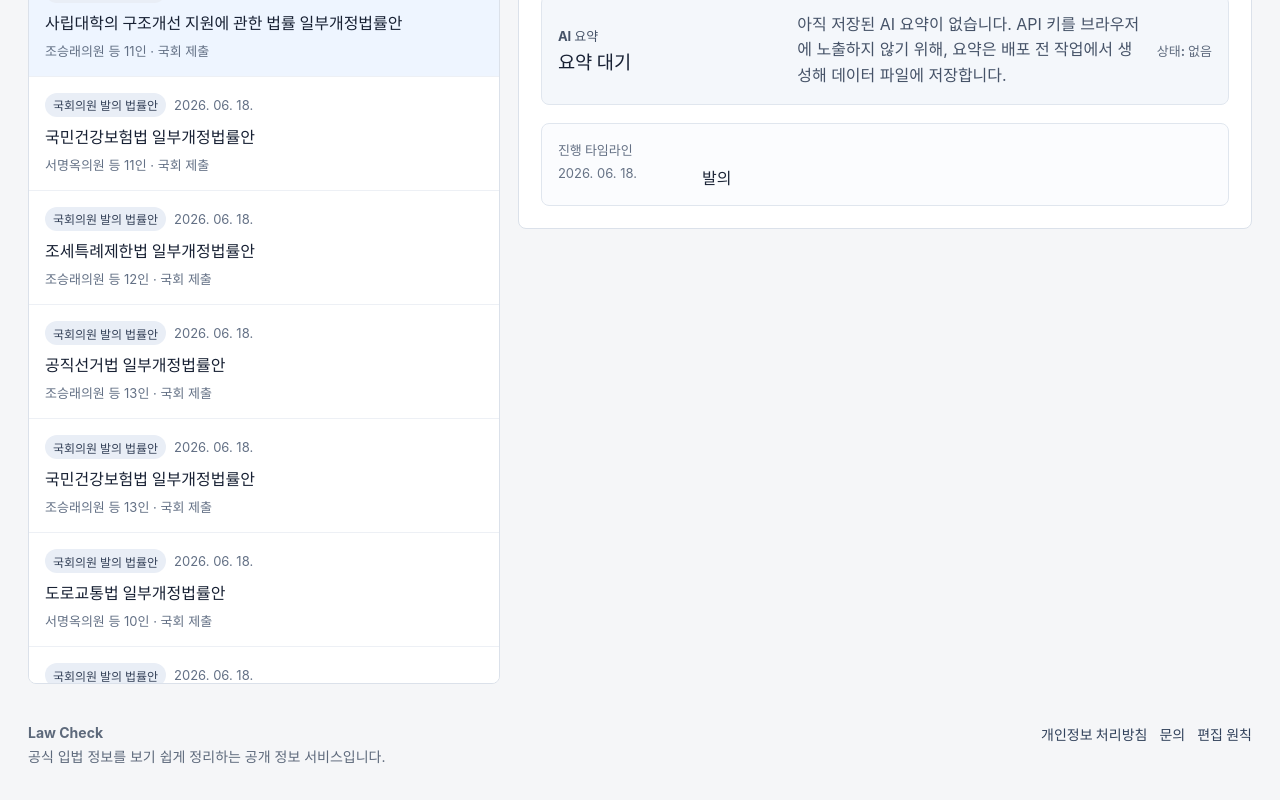
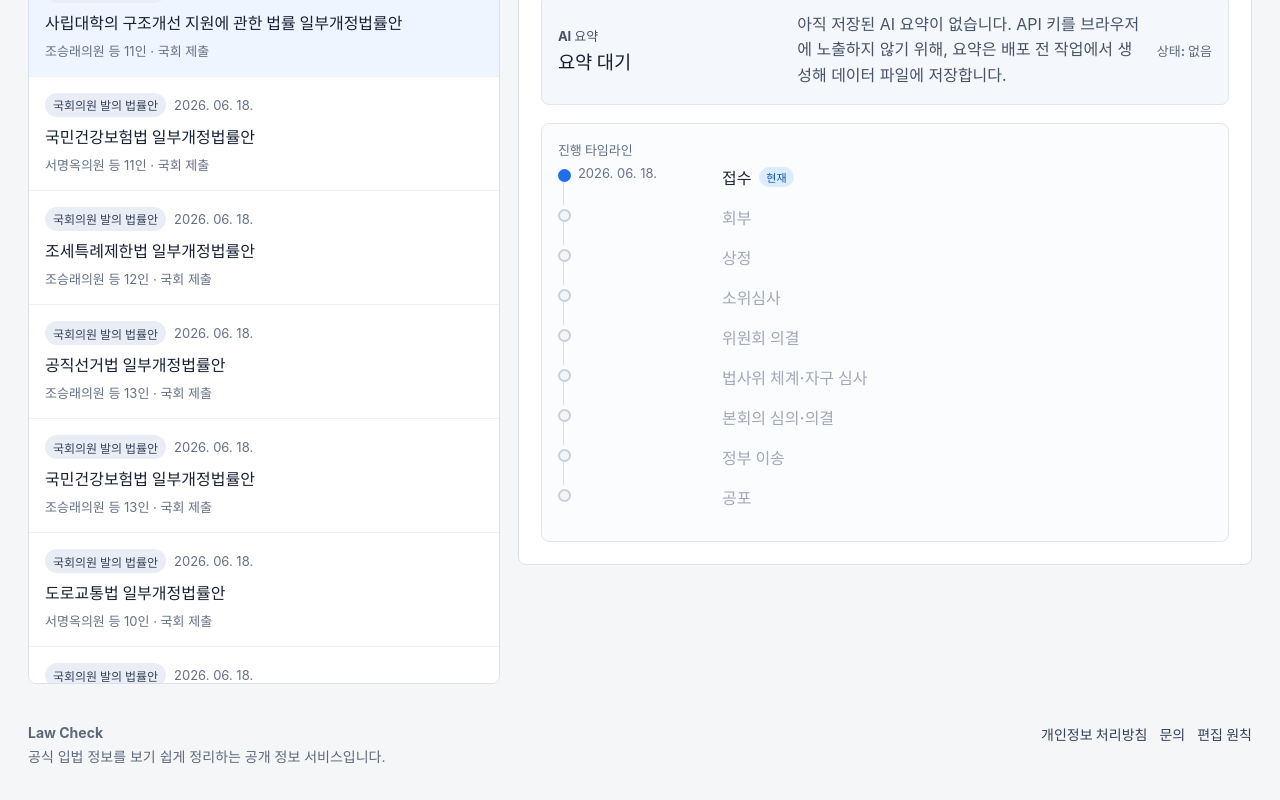
Before and after one commit to kudohae/law-check, a React (Vite) app: page / in a window 1280 px wide. Shown: the part 1216-2016 px from the top of the page. Built offline with nearby package versions, Linux system fonts and the light colour scheme.

Commit message:
Show procedure timeline states

```diff
--- a/src/App.tsx
+++ b/src/App.tsx
@@ -15,6 +15,15 @@ type CategoryKey = BillSource;
 type DetailMeta = {
   label: string;
   value: React.ReactNode;
+};
+type TimelineState = "done" | "current" | "upcoming";
+type ProcedureStep = {
+  key: string;
+  label: string;
+};
+type ProcedureTimelineItem = ProcedureStep & {
+  state: TimelineState;
+  date?: string;
 };
 type ChartPoint = {
   label: string;
@@ -297,10 +306,15 @@ function BillDetail({ bill }: { bill: Bill }) {
       <section className="content-section">
         <p className="section-label">진행 타임라인</p>
         <ol className="timeline">
-          {bill.events.map((event) => (
-            <li key={event.id}>
-              <time>{formatDate(event.eventDate)}</time>
-              <span>{event.eventLabel}</span>
+          {buildProcedureTimeline(bill).map((item) => (
+            <li key={item.key} className={`timeline-item ${item.state}`}>
+              <span className="timeline-date">
+                {item.state === "upcoming" ? "" : item.date ? formatDate(item.date) : "날짜 미확인"}
+              </span>
+              <span className="timeline-label">
+                {item.label}
+                {item.state === "current" ? <strong>현재</strong> : null}
+              </span>
             </li>
           ))}
         </ol>
@@ -551,6 +565,137 @@ function readRawSummaryValue(bill: Bill, label: string) {
   return part?.replace(`${label}:`, "").trim();
 }
 
+const assemblyProcedure: ProcedureStep[] = [
+  { key: "received", label: "접수" },
+  { key: "referred", label: "회부" },
+  { key: "committee-agenda", label: "상정" },
+  { key: "subcommittee", label: "소위심사" },
+  { key: "committee-passed", label: "위원회 의결" },
+  { key: "legislation-judiciary", label: "법사위 체계·자구 심사" },
+  { key: "plenary", label: "본회의 심의·의결" },
+  { key: "sent-government", label: "정부 이송" },
+  { key: "promulgated", label: "공포" }
+];
+
+const governmentNoticeProcedure: ProcedureStep[] = [
+  { key: "notice-open", label: "예고 진행 중" },
+  { key: "notice-closed", label: "예고 종료" },
+  { key: "next-process", label: "후속 절차 진행 중" },
+  { key: "promulgated", label: "공포 완료" }
+];
+
+const governmentProgressProcedure: ProcedureStep[] = [
+  { key: "drafting", label: "입안" },
+  { key: "consultation", label: "관계기관 협의" },
+  { key: "notice", label: "입법예고" },
+  { key: "regulatory-review", label: "규제심사" },
+  { key: "moleg-review", label: "법제처 심사" },
+  { key: "vice-minister-meeting", label: "차관회의" },
+  { key: "cabinet-meeting", label: "국무회의" },
+  { key: "presidential-approval", label: "대통령 재가" },
+  { key: "submitted-to-assembly", label: "국회 제출" },
+  { key: "waiting-promulgation", label: "공포대기" },
+  { key: "promulgated", label: "공포" }
+];
+
+function buildProcedureTimeline(bill: Bill): ProcedureTimelineItem[] {
+  if (bill.source === "government_notice") {
+    return buildTimelineItems(
+      governmentNoticeProcedure,
+      getGovernmentNoticeStepIndex(bill),
+      getGovernmentNoticeDates(bill)
+    );
+  }
+
+  if (bill.source === "government_pre_submit") {
+    return buildTimelineItems(
+      governmentProgressProcedure,
+      getGovernmentProgressStepIndex(bill),
+      getGovernmentProgressDates(bill)
+    );
+  }
+
+  return buildTimelineItems(
+    assemblyProcedure,
+    getAssemblyStepIndex(bill),
+    getAssemblyDates(bill)
+  );
+}
+
+function buildTimelineItems(steps: ProcedureStep[], currentIndex: number, dates: Record<string, string | undefined>) {
+  const boundedIndex = Math.max(0, Math.min(currentIndex, steps.length - 1));
+  return steps.map((step, index) => ({
+    ...step,
+    state: index < boundedIndex ? "done" : index === boundedIndex ? "current" : "upcoming",
+    date: dates[step.key]
+  } satisfies ProcedureTimelineItem));
+}
+
+function getAssemblyStepIndex(bill: Bill) {
+  const status = `${bill.statusLabel} ${bill.rawSummary ?? ""}`;
+  if (/공포/.test(status)) return 8;
+  if (/정부\s*이송|이송/.test(status)) return 7;
+  if (/본회의|본회의의결/.test(status)) return 6;
+  if (/법사|체계|자구/.test(status)) return 5;
+  if (/위원회\s*(가결|의결)|소관위.*(가결|의결)/.test(status)) return 4;
+  if (/소위|소위원회/.test(status)) return 3;
+  if (/상정/.test(status)) return 2;
+  if (/회부/.test(status)) return 1;
+  return 0;
+}
+
+function getAssemblyDates(bill: Bill) {
+  const firstDate = bill.proposedDate ?? latestEventDate(bill) ?? bill.lastUpdatedAt ?? bill.updatedAt;
+  const currentStep = assemblyProcedure[getAssemblyStepIndex(bill)]?.key;
+  return {
+    received: firstDate,
+    [currentStep]: latestEventDate(bill) ?? firstDate
+  };
+}
+
+function getGovernmentNoticeStepIndex(bill: Bill) {
+  if (/공포/.test(bill.statusLabel)) return 3;
+  const endDate = parseDateValue(bill.noticeEndDate);
+  if (endDate && endDate < startOfDay(new Date())) return 1;
+  return 0;
+}
+
+function getGovernmentNoticeDates(bill: Bill) {
+  const currentStep = governmentNoticeProcedure[getGovernmentNoticeStepIndex(bill)]?.key;
+  return {
+    "notice-open": bill.noticeStartDate,
+    "notice-closed": bill.noticeEndDate,
+    [currentStep]: currentStep === "notice-open" ? bill.noticeStartDate : bill.noticeEndDate ?? bill.lastUpdatedAt
+  };
+}
+
+function getGovernmentProgressStepIndex(bill: Bill) {
+  const status = bill.statusLabel;
+  if (/공포$|공포완료/.test(status)) return 10;
+  if (/공포대기/.test(status)) return 9;
+  if (/국회|제출/.test(status)) return 8;
+  if (/국무/.test(status)) return 6;
+  if (/차관/.test(status)) return 5;
+  if (/법제처/.test(status)) return 4;
+  if (/규제/.test(status)) return 3;
+  if (/입법예고/.test(status)) return 2;
+  if (/협의/.test(status)) return 1;
+  return 0;
+}
+
+function getGovernmentProgressDates(bill: Bill) {
+  const currentStep = governmentProgressProcedure[getGovernmentProgressStepIndex(bill)]?.key;
+  return {
+    [currentStep]: latestEventDate(bill) ?? bill.lastUpdatedAt ?? bill.updatedAt
+  };
+}
+
+function parseDateValue(value?: string) {
+  if (!value) return null;
+  const date = new Date(value);
+  return Number.isNaN(date.getTime()) ? null : startOfDay(date);
+}
+
 function Badge({ children, tone = "default" }: { children: React.ReactNode; tone?: "default" | "strong" | "warn" }) {
   return <span className={`badge ${tone}`}>{children}</span>;
 }
--- a/src/styles.css
+++ b/src/styles.css
@@ -568,27 +568,81 @@ dd {
 
 .timeline {
   display: grid;
-  gap: 12px;
+  gap: 0;
   margin: 0;
   padding: 0;
   list-style: none;
 }
 
-.timeline li {
+.timeline-item {
   display: grid;
   grid-template-columns: 130px 1fr;
   gap: 14px;
   align-items: start;
+  position: relative;
+  padding: 0 0 16px 20px;
 }
 
-.timeline time {
+.timeline-item::before {
+  content: "";
+  position: absolute;
+  left: 0;
+  top: 4px;
+  width: 9px;
+  height: 9px;
+  border: 2px solid #1f6feb;
+  border-radius: 999px;
+  background: #ffffff;
+}
+
+.timeline-item::after {
+  content: "";
+  position: absolute;
+  left: 5px;
+  top: 17px;
+  bottom: 0;
+  width: 1px;
+  background: #d8e0ec;
+}
+
+.timeline-item:last-child::after {
+  display: none;
+}
+
+.timeline-date {
   color: #677386;
   font-size: 13px;
 }
 
-.timeline span {
+.timeline-label {
+  display: flex;
+  align-items: center;
+  gap: 8px;
   color: #1d2638;
   font-weight: 700;
+}
+
+.timeline-label strong {
+  padding: 2px 7px;
+  border-radius: 999px;
+  background: #dcecff;
+  color: #0b5cad;
+  font-size: 11px;
+}
+
+.timeline-item.current::before {
+  background: #1f6feb;
+}
+
+.timeline-item.upcoming::before {
+  border-color: #c8d0dc;
+  background: #f2f5f8;
+}
+
+.timeline-item.upcoming .timeline-date,
+.timeline-item.upcoming .timeline-label {
+  color: #a0a9b8;
+  font-weight: 600;
 }
 
 .empty-state {
```
